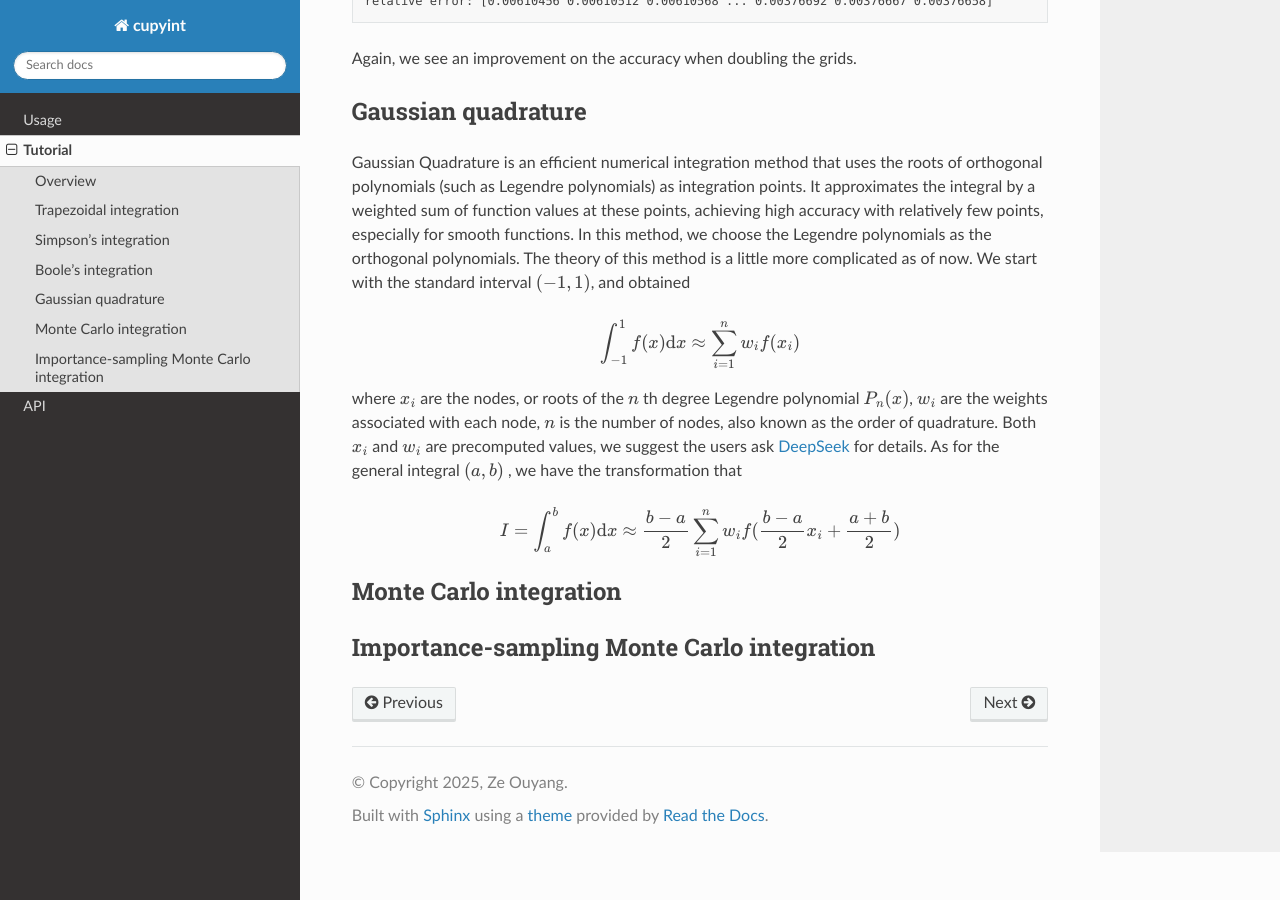
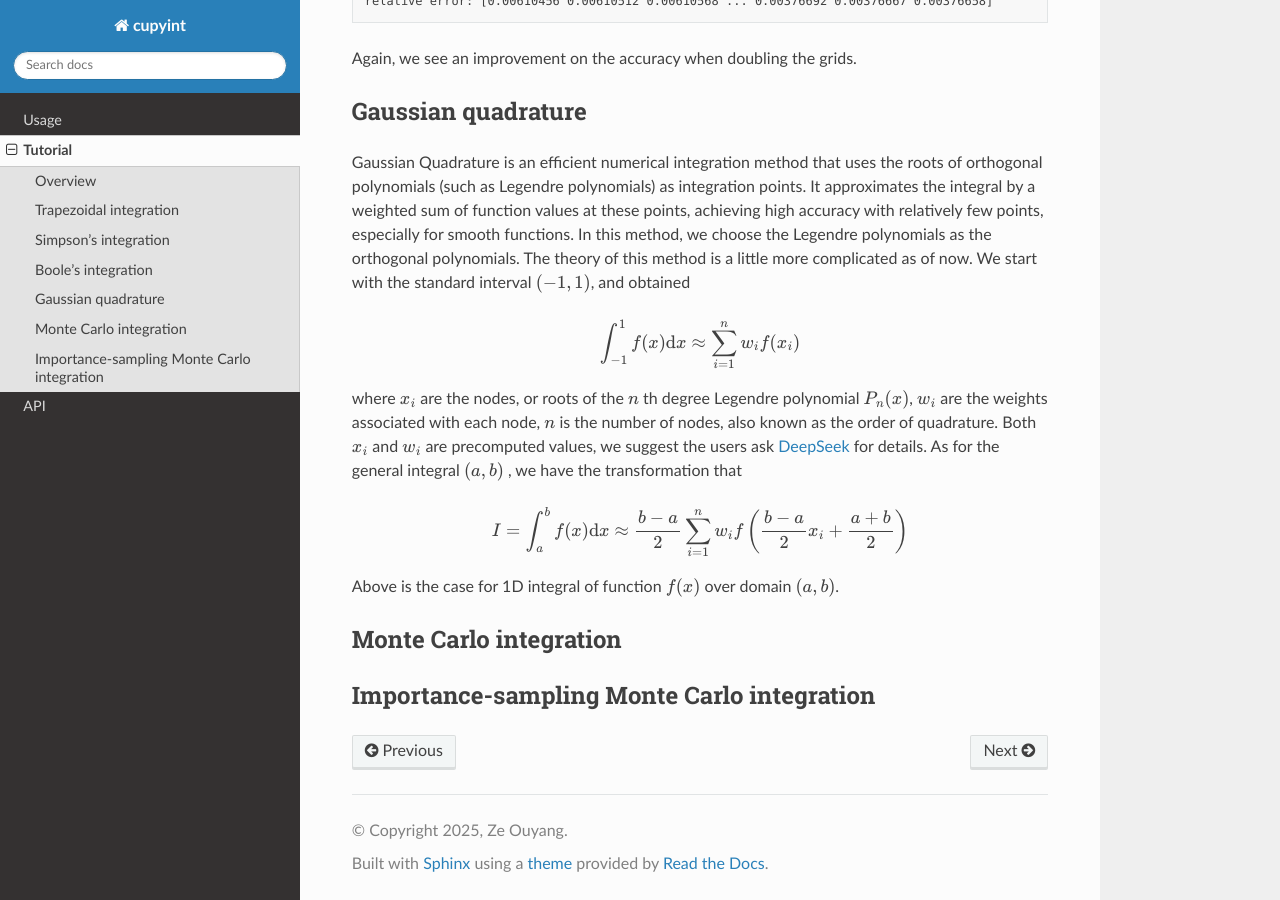
Before and after one commit to ze-ouyang/cupyint_doc, a Sphinx documentation site: the page built from docs/source/tutorial.rst, in a window 1280 px wide and 900 px high, scrolled down 7547 px. Built offline with Sphinx 7.4.7 and the Read the Docs theme 3.1.0, drawn with Linux system fonts in a browser that asks for light colours.

Commit message:
Update tutorial.rst

```diff
--- a/docs/source/tutorial.rst
+++ b/docs/source/tutorial.rst
@@ -357,9 +357,9 @@ where :math:`x_i` are the nodes, or roots of the :math:`n` th degree Legendre po
 
 .. math::
 
-  I = \int_{a}^b f(x) \mathrm d x \approx  \frac{b-a}{2} \sum_{i=1}^n w_i f(\frac{b-a}{2}x_i+\frac{a+b}{2})
+  I = \int_{a}^b f(x) \mathrm d x \approx  \frac{b-a}{2} \sum_{i=1}^n w_i f\left(\frac{b-a}{2}x_i+\frac{a+b}{2}\right)
 
-
+Above is the case for 1D integral of function :math:`f(x)` over domain :math:`(a,b)`.
 
 
 
```
